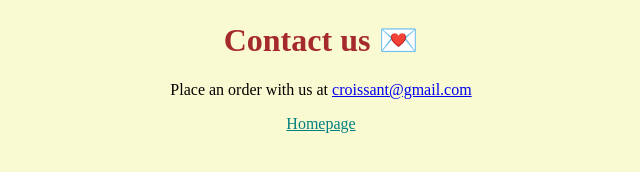
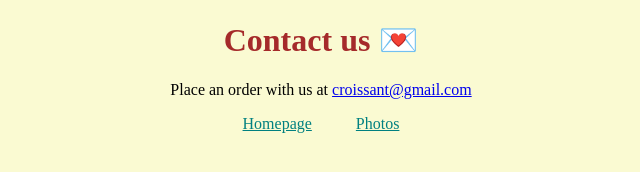
Before and after one commit to mainlyti/Croissant, a plain HTML site: page contact.html in a window 1280 px wide. Shown: the whole page, without its empty margins (319-959 px from the left). Drawn offline with Linux system fonts and the light colour scheme.

Commit message:
added titles to links

```diff
--- a/contact.html
+++ b/contact.html
@@ -16,6 +16,7 @@
       Place an order with us at
       <a href="mailto:croissant@gmail.com">croissant@gmail.com</a>
     </p>
-    <a href="index.html" class="link">Homepage</a>
+    <a href="index.html" title="homepage" class="link">Homepage</a>
+    <a href="photo.html" title="photo" class="link">Photos</a>
   </body>
 </html>
```
Also changed, not shown: index.html (+2 -2 lines), photo.html (+2 -1 lines).
